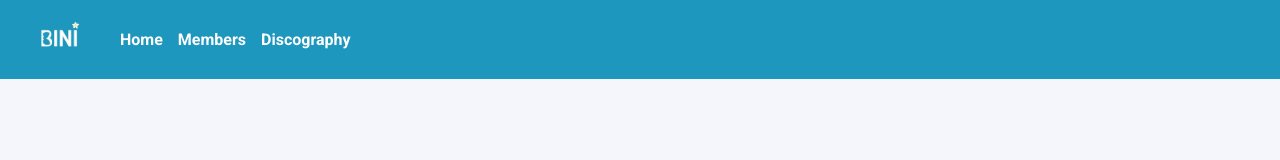
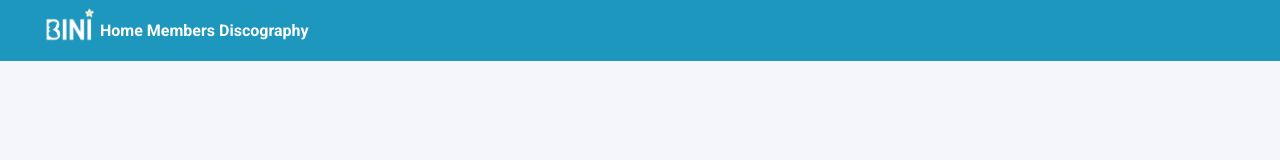
Before and after one commit to manaig-marion/bini-wsite, a plain HTML site: page index.html in a window 1280 px wide. Drawn offline with Linux system fonts and the light colour scheme.

Commit message:
previous version

```diff
--- a/index.html
+++ b/index.html
@@ -15,9 +15,9 @@
            <div class="logo"><img src="/images/[removal.ai]_d40d6bd5-a790-4a5c-a0b7-e07b051a4379-screenshot-2024-09-02-230455.png" alt="bini logo>" </div>
         </div>
         <nav class="navbar">
-            <a href="#">Home</a>
-            <a href="#">Members</a>
-            <a href="#">Discography</a>
+            <a>Home</a>
+            <a>Members</a>
+            <a>Discography</a>
         </nav>
     </header>
 </body>
--- a/style.css
+++ b/style.css
@@ -1,4 +1,4 @@
-/* body{
+body{
     background-color: #f4f6fc;
     margin: 0;
     padding: 0;
@@ -23,61 +23,4 @@
     font-family: 'Roboto', sans-serif;
     color: white;
     font-weight: bold;
-} */
-
-/* Reset default body styles */
-body {
-    background-color: #f4f6fc;
-    margin: 0;
-    padding: 0;
 }
-
-/* Header styles */
-.teal {
-    background-color: #1d97bd;
-    width: 100%;
-    display: flex;
-    align-items: center;
-    justify-content: flex-start; /* Changed 'left' to 'flex-start' for correct Flexbox usage */
-    padding: 10px 20px; /* Add padding to prevent content from touching the screen edge */
-    box-sizing: border-box;
-}
-
-/* Logo styles */
-.logo img {
-    width: 80px; /* Adjusted size for better mobile viewing */
-    height: auto;
-    padding-left: 0; /* Remove fixed padding to avoid layout issues on smaller screens */
-}
-
-/* Navbar styles */
-.navbar {
-    font-family: 'Roboto', sans-serif;
-    color: white;
-    font-weight: bold;
-    display: flex; /* Use Flexbox for navbar links */
-    gap: 15px; /* Adds space between links */
-    flex-wrap: wrap; /* Allows wrapping of links on small screens */
-    padding: 10px 20px; /* Adds padding for better spacing */
-}
-
-/* Navbar links */
-.navbar a {
-    color: white;
-    text-decoration: none;
-    padding: 10px 0; /* Adds padding for easier clicking on mobile */
-    flex: 1; /* Ensures links are evenly spaced */
-}
-
-/* Mobile styles */
-@media (max-width: 600px) {
-    .logo img {
-        width: 60px; /* Smaller logo size for mobile */
-    }
-
-    .navbar {
-        flex-direction: column; /* Stack navbar links vertically on small screens */
-        gap: 10px; /* Less gap between links on mobile */
-        text-align: center; /* Center links */
-    }
-}
```
